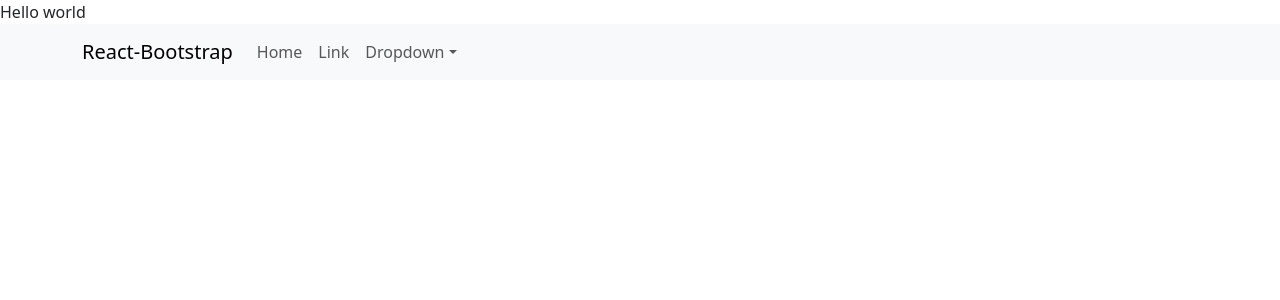
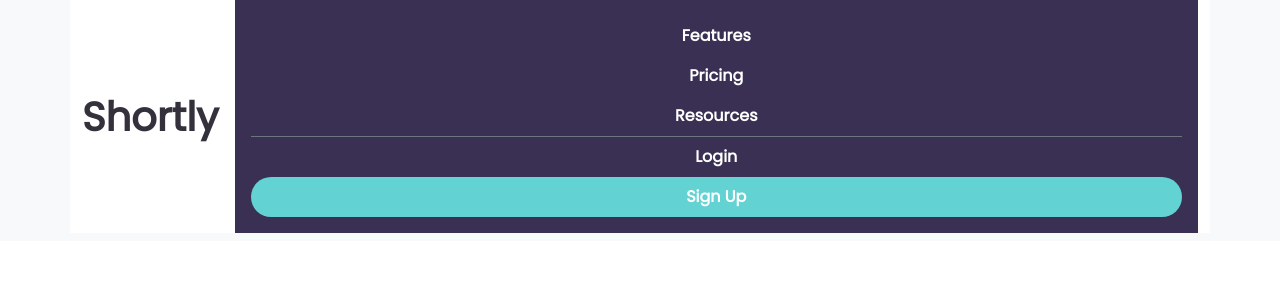
Before and after one commit to fernandapazo/url-short-api-project, a React (Create React App) app in the folder url-short-api/: page / in a window 1280 px wide. Shown: the top 300 px of the page. Built offline with nearby package versions, Linux system fonts and the light colour scheme.

Commit message:
Creating the first component, header with navigation bar toggle

```diff
--- a/url-short-api/src/App.jsx
+++ b/url-short-api/src/App.jsx
@@ -1,4 +1,5 @@
 import "bootstrap/dist/css/bootstrap.min.css";
+
 import "./App.scss";
 import React from "react";
 import Header from "../src/components/header/Header";
@@ -6,7 +7,6 @@
 function App() {
   return (
     <div className="App">
-      <header className="App-header">Hello world </header>
       <Header />
     </div>
   );
--- /dev/null
+++ b/url-short-api/src/components/header/Header.css
@@ -0,0 +1,46 @@
+@font-face {
+  font-family: "Poppins";
+  font-weight: normal;
+  font-size: normal;
+  src: url("../../assets/font/Poppins-Regular.ttf") format("truetype");
+}
+.bg-body-tertiary {
+  padding-top: 0;
+}
+
+.navbar-container {
+  background-color: #fff;
+}
+
+.navbar-brand {
+  color: #34313c;
+  font-weight: 700;
+  font-size: 2.5rem;
+  font-family: "Poppins";
+}
+
+.navbar-collapse {
+  display: flex;
+  flex-direction: column;
+  align-items: center;
+  padding: 1rem;
+  background-color: #3a3053;
+  font-family: "Poppins";
+  font-weight: 700;
+  font-size: 1rem;
+}
+.navbar-collapse .navbar-nav {
+  width: 100%;
+  display: flex;
+  flex-direction: column;
+  align-items: center;
+  text-align: center;
+}
+.navbar-collapse .nav-link {
+  color: #fff;
+}
+.navbar-collapse .navlink-signup-button {
+  background-color: #63d2d2;
+  border-radius: 1.5rem;
+  width: 100%;
+}/*# sourceMappingURL=Header.css.map */
--- a/url-short-api/src/components/header/Header.jsx
+++ b/url-short-api/src/components/header/Header.jsx
@@ -1,29 +1,28 @@
+import "./Header.scss";
 import Container from "react-bootstrap/Container";
 import Nav from "react-bootstrap/Nav";
 import Navbar from "react-bootstrap/Navbar";
-import NavDropdown from "react-bootstrap/NavDropdown";
 
 function Header() {
   return (
     <Navbar expand="lg" className="bg-body-tertiary">
-      <Container>
-        <Navbar.Brand href="#home">React-Bootstrap</Navbar.Brand>
-        <Navbar.Toggle aria-controls="basic-navbar-nav" />
+      <Container className="navbar-container">
+        <Navbar.Brand href="#home">Shortly</Navbar.Brand>
+        <Navbar.Toggle
+          aria-controls="basic-navbar-nav"
+          className="custom-toggle"
+        />
         <Navbar.Collapse id="basic-navbar-nav">
           <Nav className="me-auto">
-            <Nav.Link href="#home">Home</Nav.Link>
-            <Nav.Link href="#link">Link</Nav.Link>
-            <NavDropdown title="Dropdown" id="basic-nav-dropdown">
-              <NavDropdown.Item href="#action/3.1">Action</NavDropdown.Item>
-              <NavDropdown.Item href="#action/3.2">
-                Another action
-              </NavDropdown.Item>
-              <NavDropdown.Item href="#action/3.3">Something</NavDropdown.Item>
-              <NavDropdown.Divider />
-              <NavDropdown.Item href="#action/3.4">
-                Separated link
-              </NavDropdown.Item>
-            </NavDropdown>
+            <Nav.Link href="#home">Features</Nav.Link>
+            <Nav.Link href="#link">Pricing</Nav.Link>
+            <Nav.Link href="#link">Resources</Nav.Link>
+          </Nav>
+          <Nav className="ms-auto border-top border-secondary border-1">
+            <Nav.Link href="#home">Login</Nav.Link>
+            <Nav.Link className="navlink-signup-button" href="#link">
+              Sign Up
+            </Nav.Link>
           </Nav>
         </Navbar.Collapse>
       </Container>
--- /dev/null
+++ b/url-short-api/src/components/header/Header.scss
@@ -0,0 +1,44 @@
+@use "../../styles/partials/typography" as *;
+.bg-body-tertiary {
+  padding-top: 0;
+}
+
+.navbar-container {
+  background-color: #fff;
+}
+
+.navbar-brand {
+  color: #34313c;
+  font-weight: 700;
+  font-size: 2.5rem;
+  font-family: "Poppins";
+}
+
+.navbar-collapse {
+  display: flex;
+  flex-direction: column;
+  align-items: center;
+  padding: 1rem;
+  background-color: #3a3053;
+  font-family: "Poppins";
+  font-weight: 700;
+  font-size: 1rem;
+
+  .navbar-nav {
+    width: 100%;
+    display: flex;
+    flex-direction: column;
+    align-items: center;
+    text-align: center;
+  }
+
+  .nav-link {
+    color: #fff;
+  }
+
+  .navlink-signup-button {
+    background-color: #63d2d2;
+    border-radius: 1.5rem;
+    width: 100%;
+  }
+}
--- /dev/null
+++ b/url-short-api/src/styles/partials/_typography.scss
@@ -0,0 +1,6 @@
+@font-face {
+  font-family: "Poppins";
+  font-weight: normal;
+  font-size: normal;
+  src: url("../../assets/font/Poppins-Regular.ttf") format("truetype");
+}
```
Also changed, not shown: url-short-api/src/assets/font/Poppins-Regular.ttf (added), 1 other file (tests, documents, lock files or other folders).
